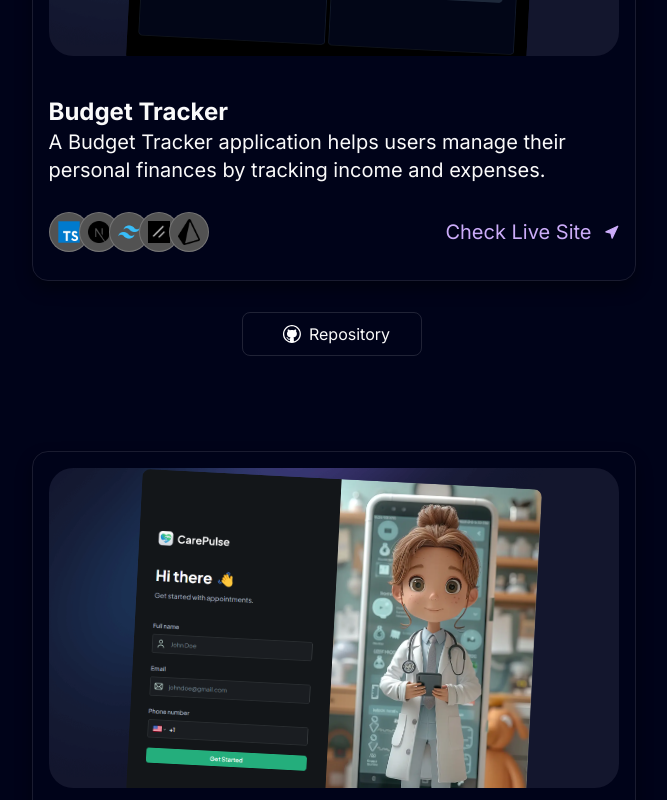
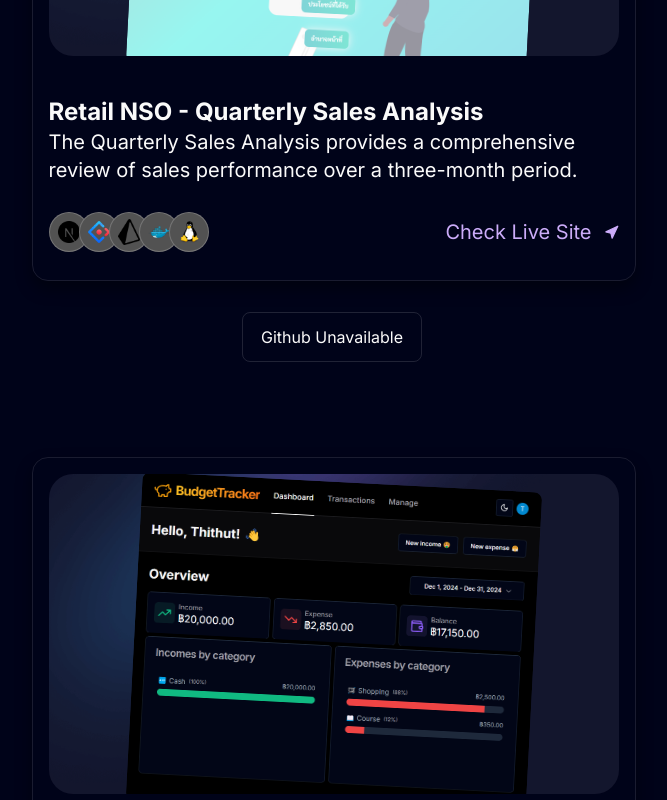
Before and after one commit to mhaajunior/portfolio, a Next.js app: page / in a window 1280 px wide. Shown: the part 3480-4280 px from the top of the page, without its empty margins (308-975 px from the left). Built offline with nearby package versions, Linux system fonts and the light colour scheme.

Commit message:
update project

```diff
--- a/src/components/RecentProjects.tsx
+++ b/src/components/RecentProjects.tsx
@@ -65,7 +65,15 @@ const RecentProjects = () => {
               </PinContainer>
             </div>
             <div className="w-full flex items-center justify-center">
-              {github.length <= 1 ? (
+              {github.length === 0 && (
+                <div
+                  key={id}
+                  className="w-[180px] p-3 flex justify-center items-center rounded-lg border border-black-300"
+                >
+                  Github Unavailable
+                </div>
+              )}
+              {github.length === 1 && (
                 <div
                   key={id}
                   className="w-[180px] p-1 cursor-pointer flex justify-center items-center rounded-lg border border-black-300"
@@ -79,7 +87,8 @@ const RecentProjects = () => {
                     <span>Repository</span>
                   </a>
                 </div>
-              ) : (
+              )}
+              {github.length > 1 && (
                 <DropdownMenu>
                   <DropdownMenuTrigger className="w-[180px] p-3 cursor-pointer flex gap-2 justify-center items-center rounded-lg border border-black-300">
                     <img src="/git.svg" alt="github" />
--- a/src/data/index.tsx
+++ b/src/data/index.tsx
@@ -77,6 +77,21 @@ export const gridItems = [
 
 export const projects = [
   {
+    id: 4,
+    title: "Retail NSO - Quarterly Sales Analysis",
+    des: "The Quarterly Sales Analysis provides a comprehensive review of sales performance over a three-month period.",
+    img: "/project/retail.png",
+    iconLists: [
+      "/tech/Next.js.png",
+      "/tech/Ant_Design.png",
+      "/tech/Prisma.png",
+      "/tech/Docker.png",
+      "/tech/Linux.png",
+    ],
+    link: "https://retail.nso.go.th",
+    github: [],
+  },
+  {
     id: 1,
     title: "Budget Tracker",
     des: "A Budget Tracker application helps users manage their personal finances by tracking income and expenses.",
@@ -133,20 +148,6 @@ export const projects = [
       },
     ],
   },
-  // {
-  //   id: 4,
-  //   title: "Animated Apple Iphone 3D Website",
-  //   des: "Recreated the Apple iPhone 15 Pro website, combining GSAP animations and Three.js 3D effects..",
-  //   img: "/p4.svg",
-  //   iconLists: ["/next.svg", "/tail.svg", "/ts.svg", "/three.svg", "/gsap.svg"],
-  //   link: "https://github.com/adrianhajdin/iphone",
-  //   github: [
-  //     {
-  //       label: "Front-end",
-  //       link: "https://github.com/mhaajunior/budget-tracker",
-  //     },
-  //   ],
-  // },
 ];
 
 export const stack = [
```
Also changed, not shown: public/project/retail.png (added).
